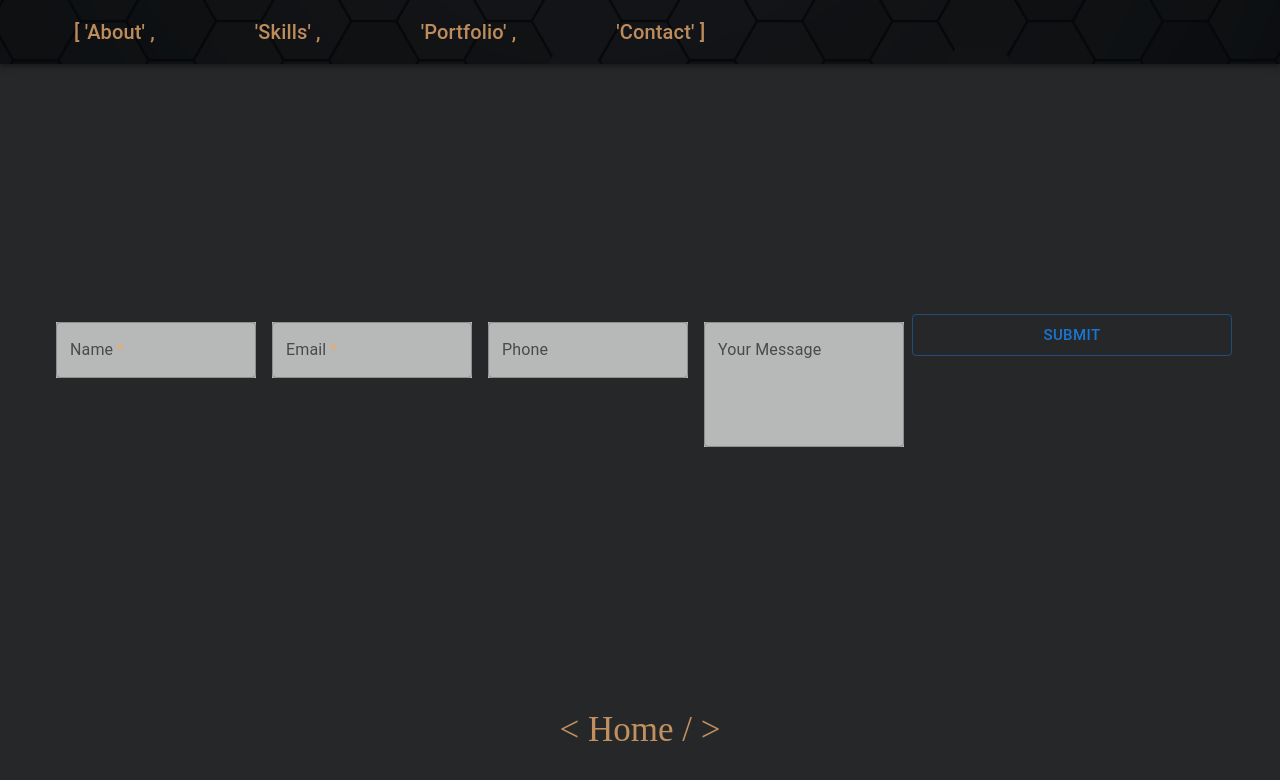
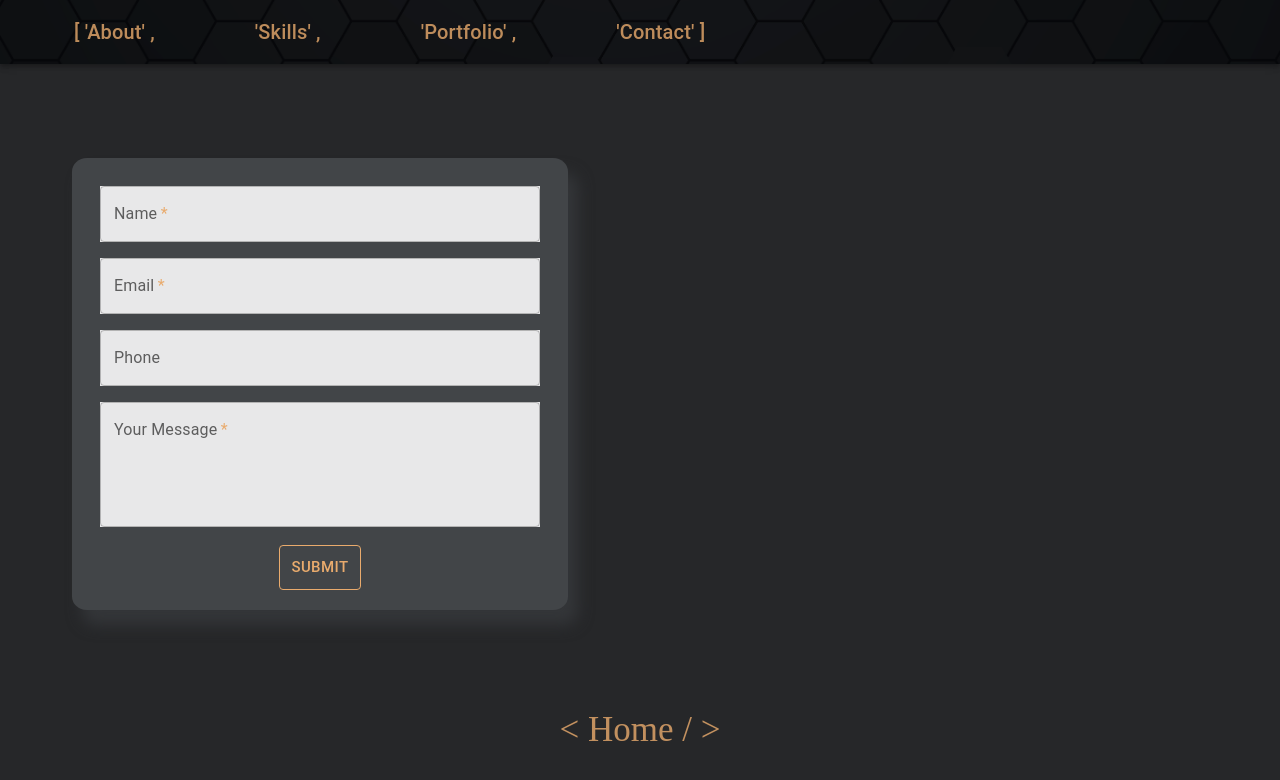
Before and after one commit to marissann11/maw-portfolio, a React (Create React App) app in the folder client/: page /contact in a window 1280 px wide. Shown: the top 780 px of the page. Built offline with nearby package versions, Linux system fonts and the light colour scheme.

Commit message:
contact form styling and some snackbar progress

```diff
--- /dev/null
+++ b/client/src/Components/ConfirmAlert.tsx
@@ -0,0 +1,18 @@
+import React from "react";
+import { Alert, AlertTitle, Snackbar } from "@mui/material";
+
+export interface IConfirmAlertComponentProps {}
+
+const ConfirmAlertComponent: React.FunctionComponent<
+  IConfirmAlertComponentProps
+> = (props) => {
+  return (
+    <Snackbar>
+      <Alert severity="success">
+        <AlertTitle>Email Sent!</AlertTitle>Thank you for reaching out!
+      </Alert>
+    </Snackbar>
+  );
+};
+
+export default ConfirmAlertComponent;
--- /dev/null
+++ b/client/src/Components/ErrorAlert.tsx
@@ -0,0 +1,18 @@
+import React from "react";
+import { Alert, AlertTitle, Snackbar } from "@mui/material";
+
+export interface IErrorAlertComponentProps {}
+
+const ErrorAlertComponent: React.FunctionComponent<
+  IErrorAlertComponentProps
+> = (props) => {
+  return (
+    <Snackbar open={true} autoHideDuration={6000} onClose={() => {}}>
+      <Alert severity="error">
+        <AlertTitle>Error</AlertTitle>Your email failed to send
+      </Alert>
+    </Snackbar>
+  );
+};
+
+export default ErrorAlertComponent;
--- a/client/src/Components/HomeLink/homelink.scss
+++ b/client/src/Components/HomeLink/homelink.scss
@@ -7,4 +7,5 @@ a {
 }
 a:hover {
   opacity: 100%;
+  filter: saturate(131%);
 }
--- a/client/src/Components/LandingNav/index.tsx
+++ b/client/src/Components/LandingNav/index.tsx
@@ -16,22 +16,22 @@ const LandingNavComponent: React.FunctionComponent<
       <AppBar position="static" color="transparent">
         <Toolbar>
           <Typography variant="h5" component="div" sx={{ flexGrow: 1 }}>
-            const navigation
+            <p> const navigation </p>
           </Typography>
           <Typography variant="h5" component="div" sx={{ flexGrow: 1 }}>
             ={" "}
           </Typography>
           <Typography variant="h5" component="div" sx={{ flexGrow: 1 }}>
-            <Link to="/about">[ "About" ,</Link>
+            <Link to="/about">[ 'About' ,</Link>
           </Typography>
           <Typography variant="h5" component="div" sx={{ flexGrow: 1 }}>
-            <Link to="/skills">"Skills" ,</Link>
+            <Link to="/skills">'Skills' ,</Link>
           </Typography>
           <Typography variant="h5" component="div" sx={{ flexGrow: 1 }}>
-            <Link to="/portfolio">"Portfolio" ,</Link>
+            <Link to="/portfolio">'Portfolio' ,</Link>
           </Typography>
           <Typography variant="h5" component="div" sx={{ flexGrow: 1 }}>
-            <Link to="/contact">"Contact" ]</Link>
+            <Link to="/contact">'Contact' ]</Link>
           </Typography>
         </Toolbar>
       </AppBar>
--- a/client/src/Components/Nav/nav.scss
+++ b/client/src/Components/Nav/nav.scss
@@ -11,6 +11,6 @@
   opacity: 80%;
 }
 .nav a:hover {
-  filter: saturate(111%);
+  filter: saturate(131%);
   opacity: 100%;
 }
--- a/client/src/pages/Contact.tsx
+++ b/client/src/pages/Contact.tsx
@@ -2,15 +2,23 @@ import React, { useState } from "react";
 import emailjs from "emailjs-com";
 import { useSpring, animated } from "react-spring";
 
-import { TextField, Button, Box } from "@mui/material";
+import { TextField, Button, Box, Stack, styled } from "@mui/material";
 import "./styles/contact.scss";
 
 import NavComponent from "../components/Nav";
 import HomeComponent from "../components/HomeLink";
+import ConfirmAlertComponent from "../components/ConfirmAlert";
+import ErrorAlertComponent from "../components/ErrorAlert";
 
 export interface IContactPageProps {}
 
 const ContactPage: React.FunctionComponent<IContactPageProps> = (props) => {
+  const CustomButton = styled(Button)({
+    color: "#e9ab6d",
+    border: "solid #e9ab6d 1px",
+    marginTop: 10,
+  }) as typeof Button;
+
   const mainSpring = useSpring({
     from: { opacity: 0 },
     to: { opacity: 1 },
@@ -40,15 +48,14 @@ const ContactPage: React.FunctionComponent<IContactPageProps> = (props) => {
         },
         PUBLIC_KEY
       );
-      console.log(res);
-      alert("sent");
       setPhone("");
       setName("");
       setEmail("");
       setMessage("");
+      return <ConfirmAlertComponent />;
     } catch (err) {
       console.log(err);
-      alert("No");
+      return <ErrorAlertComponent />;
     }
   };
 
@@ -60,13 +67,12 @@ const ContactPage: React.FunctionComponent<IContactPageProps> = (props) => {
           className="contactBox"
           component="form"
           sx={{
-            "& .MuiTextField-root": { m: 1, width: "25ch" },
+            "& .MuiTextField-root": { m: 1, width: "55ch" },
           }}
-          noValidate
           autoComplete="off"
           onSubmit={submitRequest}
         >
-          <div className="fields">
+          <Stack className="fields">
             <TextField
               className="field"
               required
@@ -92,6 +98,7 @@ const ContactPage: React.FunctionComponent<IContactPageProps> = (props) => {
             />
             <TextField
               className="field"
+              required
               id="outlined-multiline-static"
               label="Your Message"
               multiline
@@ -99,15 +106,10 @@ const ContactPage: React.FunctionComponent<IContactPageProps> = (props) => {
               onChange={(e) => setMessage(e.target.value)}
               value={message}
             />
-            <Button
-              variant="outlined"
-              type="submit"
-              className="btn"
-              size="large"
-            >
+            <CustomButton type="submit" size="large">
               Submit
-            </Button>
-          </div>
+            </CustomButton>
+          </Stack>
         </Box>
       </div>
       <HomeComponent />
--- a/client/src/pages/Skills.tsx
+++ b/client/src/pages/Skills.tsx
@@ -193,7 +193,7 @@ const SkillsPage: React.FunctionComponent<ISkillsPageProps> = (props) => {
           <p>
             ESLint, Prettier, TDD, Jira, Data Visualization, Stripe API, Redux
           </p>
-          <h2>In The Works ... </h2>
+          <h2>My Current & Ongoing Courses </h2>
           <p>C#, .NET, AWS</p>{" "}
         </div>
       </div>
--- a/client/src/pages/styles/contact.scss
+++ b/client/src/pages/styles/contact.scss
@@ -4,15 +4,18 @@
   height: 80vh;
   text-align: center;
   display: flex;
+  flex-wrap: wrap;
+  width: 50%;
+  justify-content: center;
 }
 .fields {
   align-self: center;
-  width: 100%;
+  align-items: center;
+  background-color: $bg-light;
+  padding: 20px;
+  border-radius: 3%;
+  box-shadow: 10px 15px 15px $bg-third;
 }
 .field {
-  background-color: rgba(255, 255, 255, 0.671);
+  background-color: rgba(255, 255, 255, 0.877);
 }
-.btn {
-  padding: 5px;
-  width: 25%;
-}
--- a/client/src/pages/styles/landing.scss
+++ b/client/src/pages/styles/landing.scss
@@ -25,3 +25,6 @@
   align-self: center;
   padding: 50px;
 }
+.landingNav p {
+  font-size: 35px;
+}
--- a/client/src/pages/styles/skills.scss
+++ b/client/src/pages/styles/skills.scss
@@ -35,6 +35,7 @@ h2 {
 }
 .skillsText p {
   font-size: 20px;
+  padding: 5px;
 }
 .resume img {
   height: auto;
```
